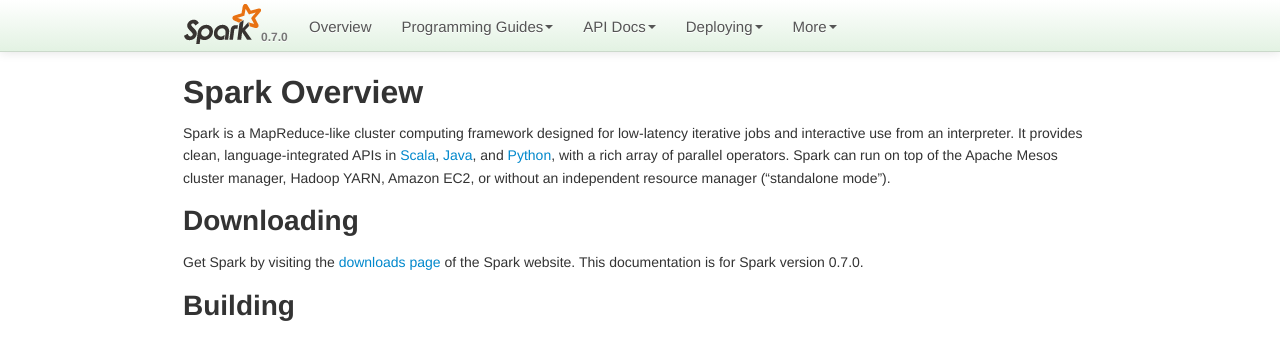
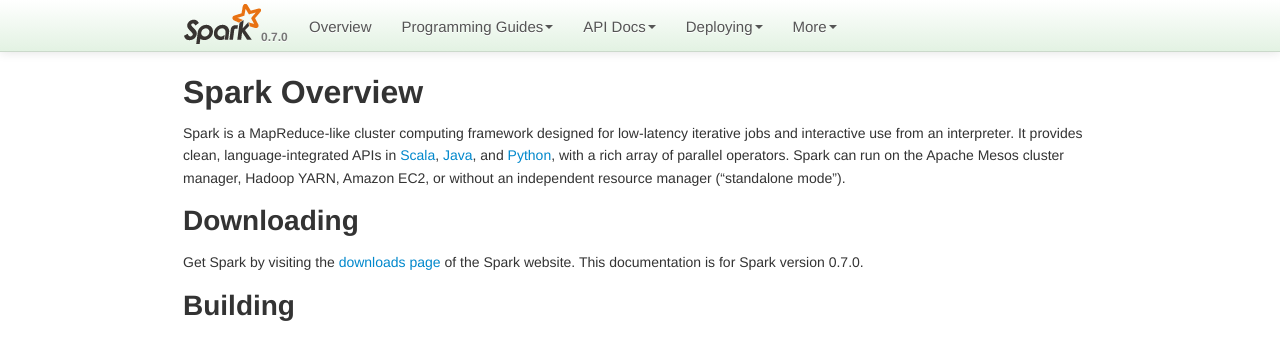
Before and after one commit to jaricftw/spark, a Jekyll site: the page built from docs/index.md, in a window 1280 px wide and 1400 px high. Shown: the top 339 px of the window. Built offline with Jekyll 4.4.1, drawn with Linux system fonts in a browser that asks for light colours; some of the changed text lies outside the part shown.

Commit message:
More doc tweaks

```diff
--- a/docs/index.md
+++ b/docs/index.md
@@ -5,7 +5,7 @@
 
 Spark is a MapReduce-like cluster computing framework designed for low-latency iterative jobs and interactive use from an interpreter.
 It provides clean, language-integrated APIs in [Scala](scala-programming-guide.html), [Java](java-programming-guide.html), and [Python](python-programming-guide.html), with a rich array of parallel operators.
-Spark can run on top of the Apache Mesos cluster manager, Hadoop YARN, Amazon EC2, or without an independent resource manager ("standalone mode").
+Spark can run on the Apache Mesos cluster manager, Hadoop YARN, Amazon EC2, or without an independent resource manager ("standalone mode").
 
 # Downloading
 
```
Also changed, not shown: other parts of docs/index.md (+2 -1 lines), docs/streaming-programming-guide.md (+1 -0 lines).
